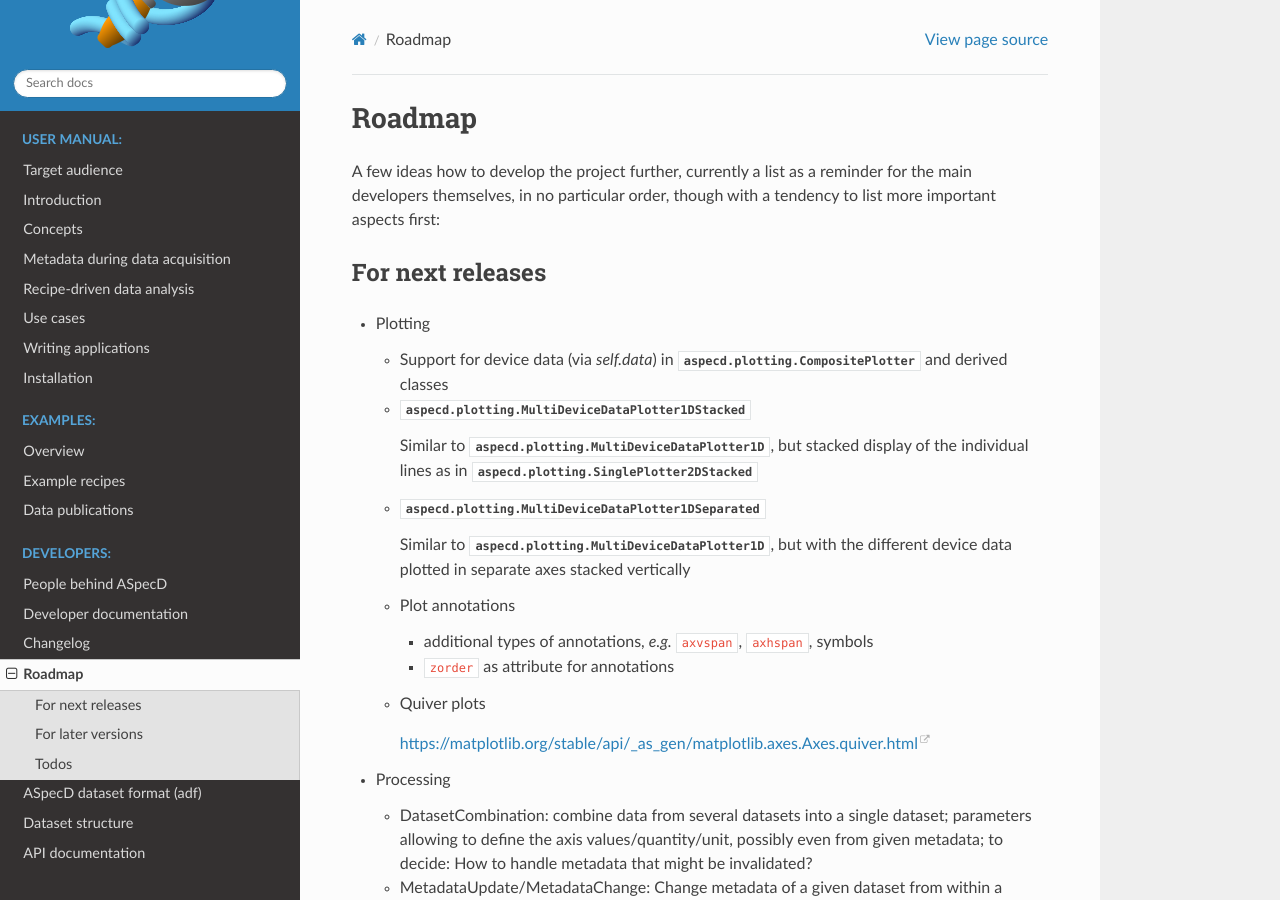
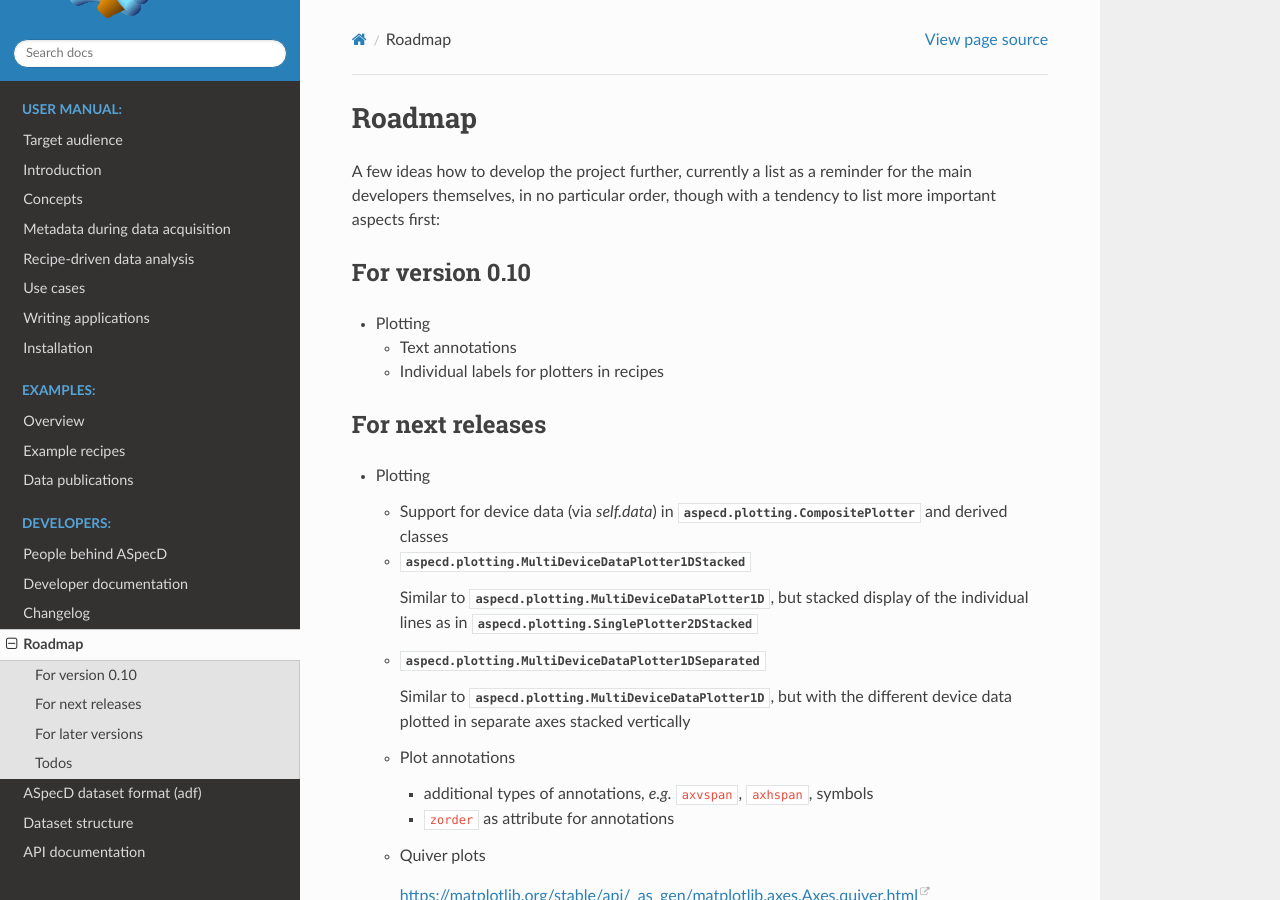
Before and after one commit to tillbiskup/aspecd, a Sphinx documentation site: the page built from docs/roadmap.rst, in a window 1280 px wide and 900 px high. Built offline with Sphinx 7.4.7 and the Read the Docs theme 2.0.0, drawn with Linux system fonts in a browser that asks for light colours.

Commit message:
Urgent tasks on roadmap

```diff
--- a/docs/roadmap.rst
+++ b/docs/roadmap.rst
@@ -3,6 +3,15 @@ Roadmap
 =======
 
 A few ideas how to develop the project further, currently a list as a reminder for the main developers themselves, in no particular order, though with a tendency to list more important aspects first:
+
+
+For version 0.10
+================
+
+* Plotting
+
+  * Text annotations
+  * Individual labels for plotters in recipes
 
 
 For next releases
```
Also changed, not shown: 1 other file.
